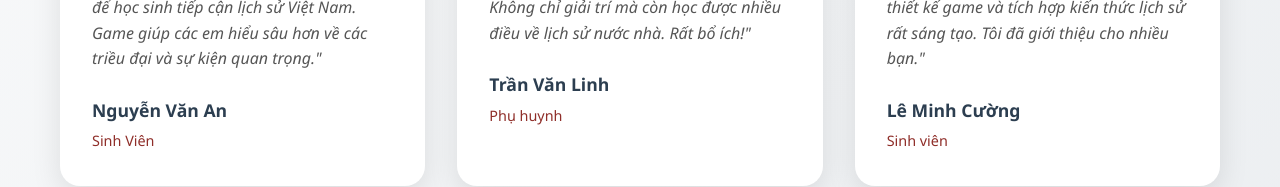
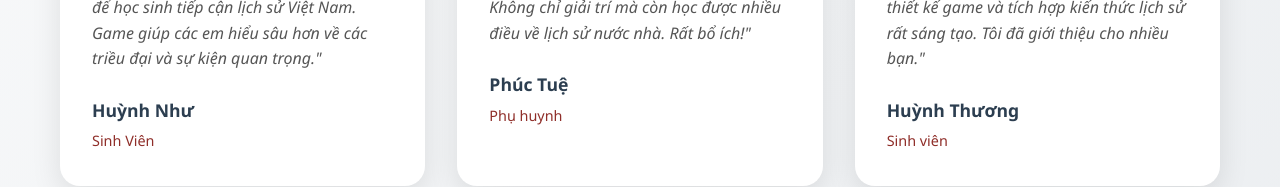
Before and after one commit to kevinphan0503/xuanThuBachHoi, a React (Vite) app: page / in a window 1280 px wide. Shown: the part 3809-3996 px from the top of the page. Built offline with nearby package versions, Linux system fonts and the light colour scheme.

Commit message:
Update TestimonialSection.jsx
edit cmt

```diff
--- a/src/components/TestimonialSection.jsx
+++ b/src/components/TestimonialSection.jsx
@@ -5,19 +5,19 @@ import './TestimonialSection.css'
 const TestimonialSection = () => {
   const testimonials = [
     {
-      name: 'Nguyễn Văn An',
+      name: 'Huỳnh Như',
       role: 'Sinh Viên ',
       content: 'Xuân Thu Bách Hội là một cách tuyệt vời để học sinh tiếp cận lịch sử Việt Nam. Game giúp các em hiểu sâu hơn về các triều đại và sự kiện quan trọng.',
       rating: 5
     },
     {
-      name: 'Trần Văn Linh',
+      name: 'Phúc Tuệ',
       role: 'Phụ huynh',
       content: 'Cả gia đình tôi đều thích chơi game này. Không chỉ giải trí mà còn học được nhiều điều về lịch sử nước nhà. Rất bổ ích!',
       rating: 5
     },
     {
-      name: 'Lê Minh Cường',
+      name: 'Huỳnh Thương',
       role: 'Sinh viên',
       content: 'Board game này thực sự thú vị! Cách thiết kế game và tích hợp kiến thức lịch sử rất sáng tạo. Tôi đã giới thiệu cho nhiều bạn.',
       rating: 5
```
